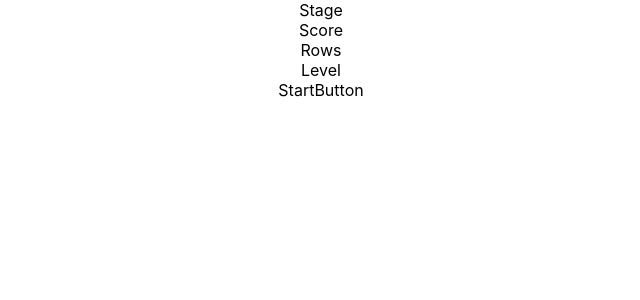
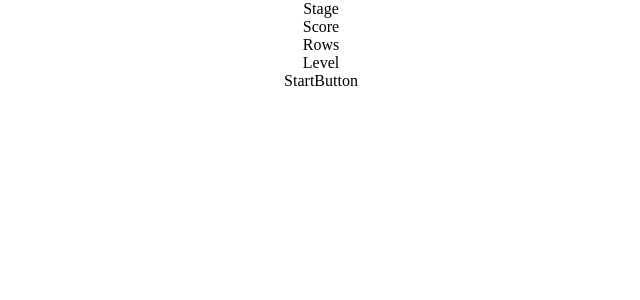
Before and after one commit to tatsuya-asami/react-tetris, a React (Create React App) app: page / in a window 1280 px wide. Shown: the top 300 px of the page, without its empty margins (319-959 px from the left). Built offline with nearby package versions, Linux system fonts and the light colour scheme.

Commit message:
modified global css

```diff
--- a/src/index.css
+++ b/src/index.css
@@ -1,13 +1,8 @@
 body {
   margin: 0;
-  font-family: -apple-system, BlinkMacSystemFont, 'Segoe UI', 'Roboto', 'Oxygen',
-    'Ubuntu', 'Cantarell', 'Fira Sans', 'Droid Sans', 'Helvetica Neue',
-    sans-serif;
-  -webkit-font-smoothing: antialiased;
-  -moz-osx-font-smoothing: grayscale;
 }
 
-code {
-  font-family: source-code-pro, Menlo, Monaco, Consolas, 'Courier New',
-    monospace;
+@font-face {
+  font-family: 'Pixel';
+  src: url('font/Pixel-LCD-7.woff') format('woff');
 }
```
